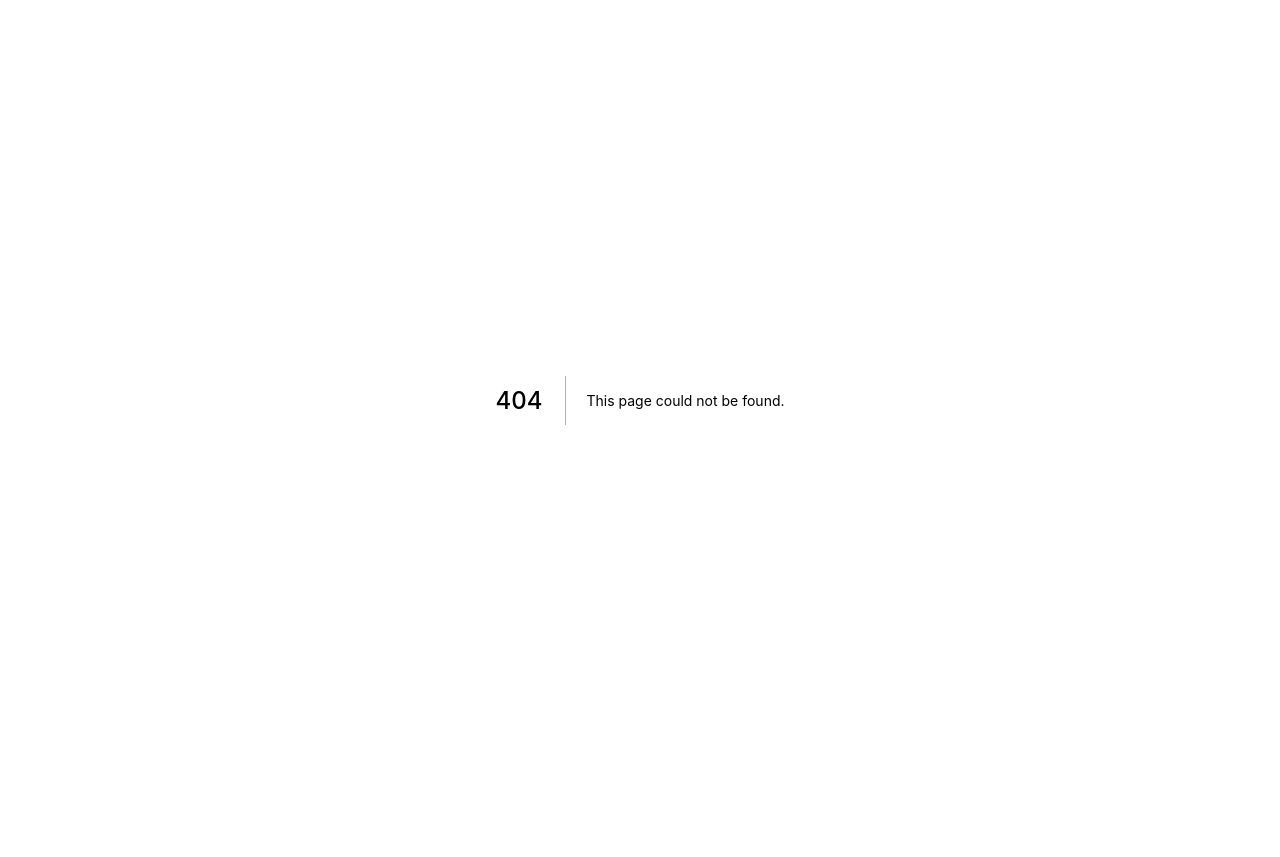
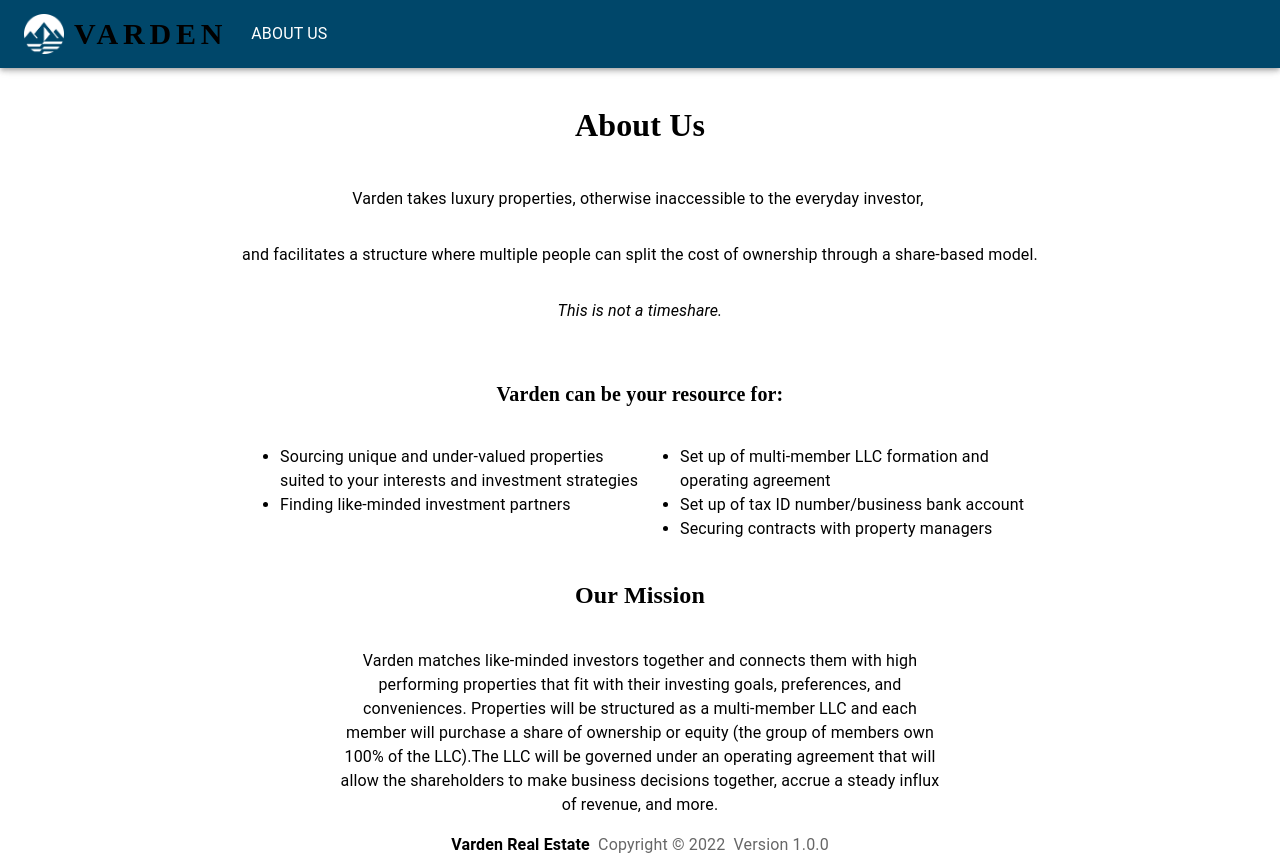
Before and after one commit to trozgonyi1/web.varden, a Next.js app: page /aboutus in a window 1280 px wide. Before the commit this address had no page. Before the commit the page ends 800 px from the top, so only its background shows below. Built offline with nearby package versions, Linux system fonts and the light colour scheme.

Commit message:
About us continued

```diff
--- /dev/null
+++ b/pages/AppFooter.tsx
@@ -0,0 +1,21 @@
+import { Grid } from '@mui/material';
+import Typography from '@mui/material/Typography';
+
+
+export default function AppFooter(props: { currentDate: Date, AppVersion: string }) {
+    return (
+        <Grid container justifyContent="center">
+            <b>Varden Real Estate &nbsp;</b>
+            <Typography variant="body1" color="text.secondary">
+                {'Copyright © '}
+                {props.currentDate.getFullYear()}
+                &nbsp;&nbsp;
+            </Typography>
+            {props.AppVersion &&
+                <Typography variant="body1" color="text.secondary">
+                    {`  Version ${props.AppVersion}`}
+                    {' '}
+                </Typography>}
+        </Grid>
+    );
+}
--- /dev/null
+++ b/pages/aboutus/index.tsx
@@ -0,0 +1,49 @@
+import { borderColor, maxWidth } from "@mui/system";
+import React from "react";
+import ResponsiveAppBar from '../navBar';
+import AppFooter from "../AppFooter";
+
+const page = () => {
+    return (
+        <div style={{backgroundColor:"White", color:"black"}}>
+            <ResponsiveAppBar />
+            <div style={{paddingTop:"80px", fontFamily:"arkhip",color:"black",display:"flex", justifyContent:"center"}}>
+                <h1>About Us</h1>
+            </div>
+            <div style={{display:"flex", justifyContent:"center", flexDirection:"column",color:"black"}}>
+                <p style={{display:"flex", justifyContent:"center"}}>Varden takes luxury properties, otherwise inaccessible to the everyday investor, </p>
+                <p style={{display:"flex", justifyContent:"center"}}>and facilitates a structure where multiple people can split the cost of ownership through a share-based model.</p>
+                <p style={{display:"flex", justifyContent:"center"}}><i>This is not a timeshare.</i></p>
+            </div>
+            <div style={{paddingTop:"20px", fontFamily:"arkhip",color:"black",display:"flex", justifyContent:"center"}}>
+                <p style={{fontSize:"20px"}}><b>Varden can be your resource for:</b></p>
+            </div>
+            <div style={{display:"flex", justifyContent:"center", color:"black", border:"2px", borderColor:"#00476A", borderRadius:"3px"}}>
+                <div style={{width:"400px"}}>
+                    <ul>
+                        <li>Sourcing unique and under-valued properties suited to your interests and investment strategies</li>
+                        <li>Finding like-minded investment partners</li>
+                    </ul>
+                </div>
+                <div style={{width:"400px"}}>
+                    <ul>
+                        <li>Set up of multi-member LLC formation and operating agreement</li>
+                        <li>Set up of tax ID number/business bank account</li>
+                        <li>Securing contracts with property managers</li>
+                    </ul>
+                </div>
+            </div>
+            <div style={{display:"flex", justifyContent:"center"}}>
+                <h2 style={{color:"black", fontFamily:"arkhip"}}>Our Mission</h2>
+            </div>
+            <div style={{display:"flex", justifyContent:"center"}}>
+                <div style={{width:"600px",display:"flex", justifyContent:"center", flexDirection:"column",color:"black"}}>
+                    <p style={{textAlign:"center"}}>{"Varden matches like-minded investors together and connects them with high performing properties that fit with their investing goals, preferences, and conveniences. Properties will be structured as a multi-member LLC and each member will purchase a share of ownership or equity (the group of members own 100% of the LLC).The LLC will be governed under an operating agreement that will allow the shareholders to make business decisions together, accrue a steady influx of revenue, and more."}</p>
+                </div>
+            </div>
+            <AppFooter currentDate={new Date()} AppVersion={"1.0.0"}/>
+        </div>
+    )
+}
+
+export default page;
```
Also changed, not shown: pages/index.tsx (+9 -3 lines), pages/main.tsx (deleted, +0 -20 lines), public/Vardenhorizontal.png (added).
